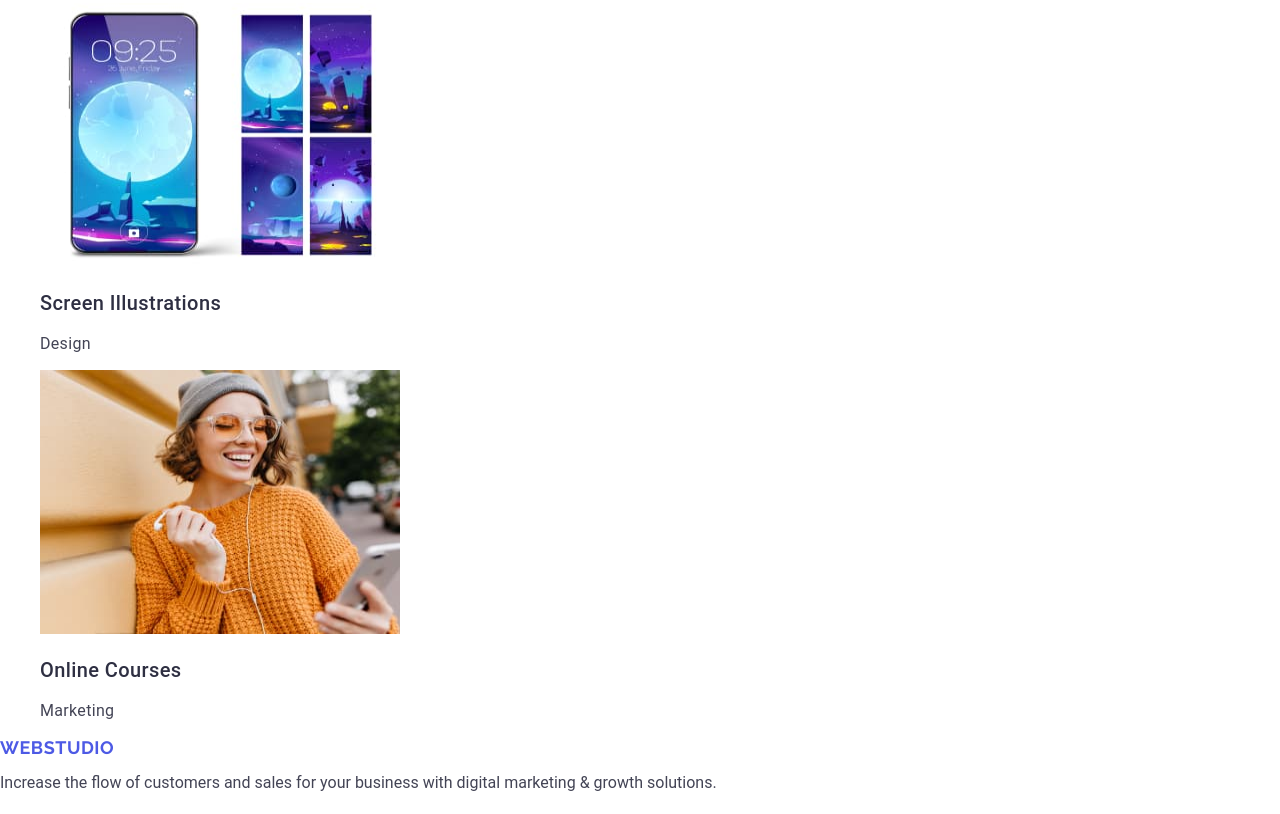
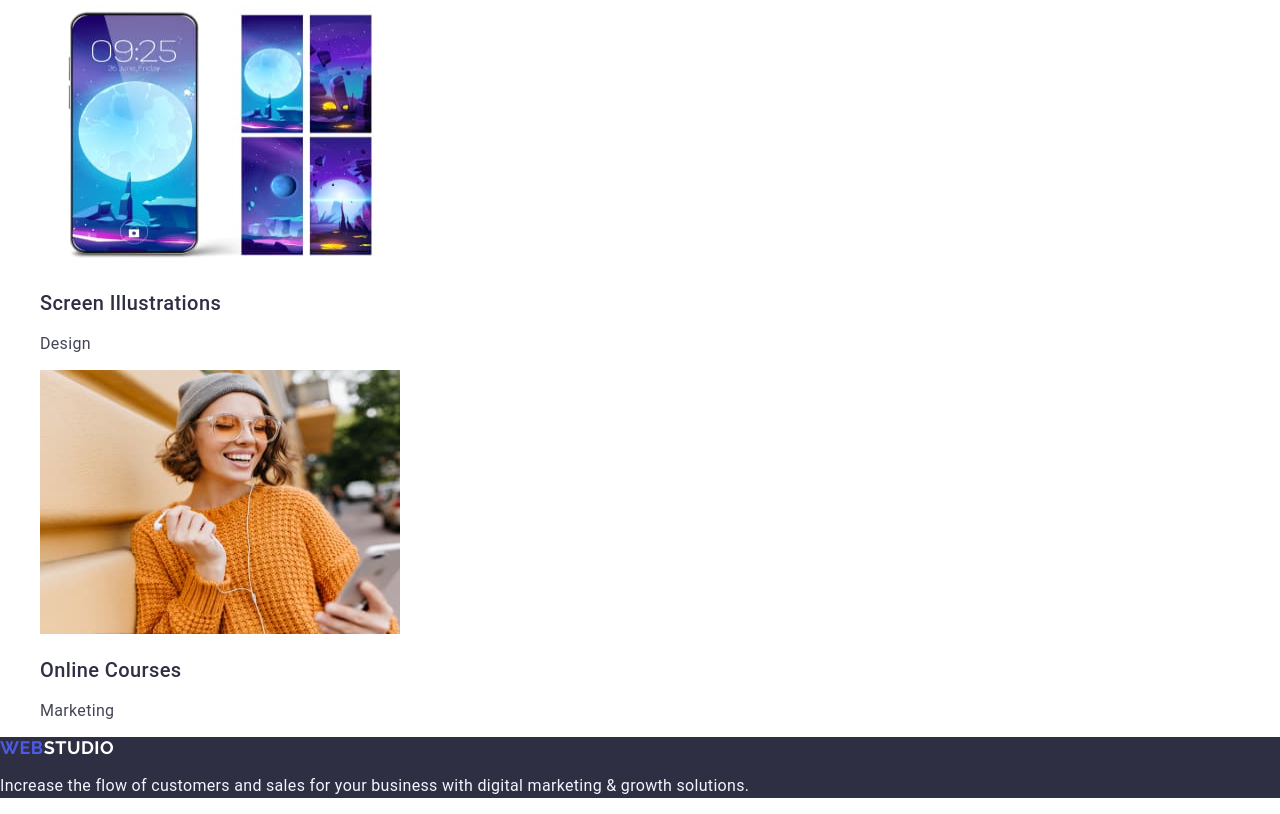
Before and after one commit to pash112/goit-markup-hw-02, a plain HTML site: page index.html in a window 1280 px wide. Shown: the part 3940-4754 px from the top of the page. Drawn offline with nearby package versions, Linux system fonts and the light colour scheme.

Commit message:
upgrate html css

```diff
--- a/css/styles.css
+++ b/css/styles.css
@@ -159,3 +159,23 @@ button {
   line-height: 1.5 для;
   letter-spacing: 0.02em;
 }
+.footer {
+  background-color: #2e2f42;
+}
+.footer-logo {
+  font-family: "Raleway", sans-serif;
+  font-weight: 700;
+  font-size: 18px;
+  line-height: 1.17;
+  letter-spacing: 0.03em;
+  text-transform: uppercase;
+  color: #4d5ae5;
+}
+.footer-title {
+  line-height: 1.5;
+  color: #f4f4fd;
+  letter-spacing: 0.02em;
+}
+.footer-studio {
+  color: #fff;
+}
--- a/index.html
+++ b/index.html
@@ -225,9 +225,11 @@
       </section>
     </main>
     <!-- footer -->
-    <footer>
-      <a class="logo" href="./index.html"><span class="web">Web</span>Studio</a>
-      <p>
+    <footer class="footer">
+      <a class="footer-logo" href="./index.html">
+        Web<span class="footer-studio">Studio</span></a
+      >
+      <p class="footer-title">
         Increase the flow of customers and sales for your business with digital
         marketing & growth solutions.
       </p>
```
